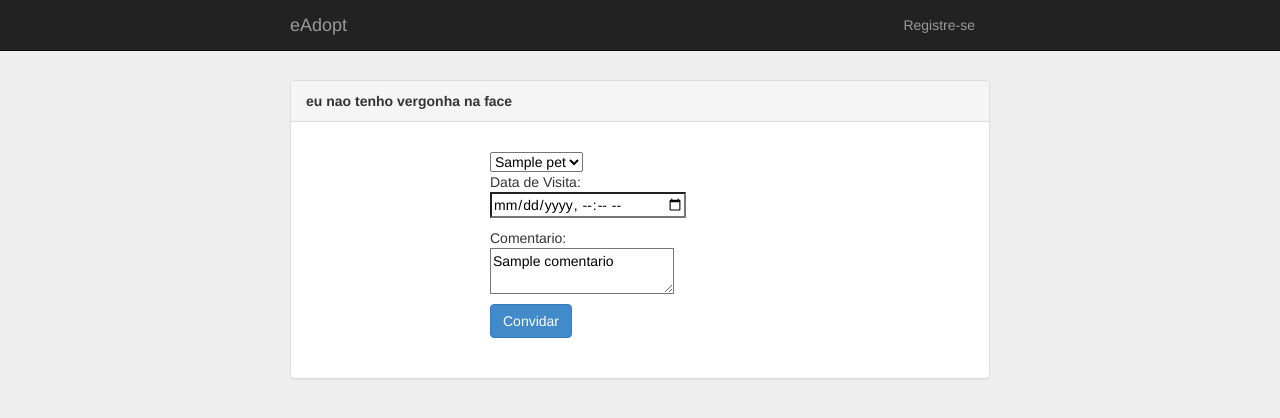
After one commit to EdyKnopfler/mac0439-fase3, a Django app: template eadopt/visitas/templates/visita_criar.html in a window 1280 px wide. The commit adds this page. Shown: the top 418 px of the page. Run offline with Django 3.2, Linux system fonts and the light colour scheme; the template is opened without the code that fills it: most values are stand-ins (such as "Sample title", 1, 10 or a date in 2020); some libraries are stand-ins or nearby versions.

Commit message:
Adicionado Visitas Signed off by: Camila Naomi and Felipe Caetano

```diff
--- a/eadopt/eadopt/urls.py
+++ b/eadopt/eadopt/urls.py
@@ -28,6 +28,7 @@ urlpatterns = [
     path('pets/', include('pets.urls')),
     path('perfil/', include('posts.urls')),
     path('processos/', include('processos_doacao.urls')),
+    path('visita/', include('visitas.urls')),
 ]
 
 urlpatterns += static(settings.MEDIA_URL, document_root=settings.MEDIA_ROOT)
--- a/eadopt/templates/base.html
+++ b/eadopt/templates/base.html
@@ -22,6 +22,9 @@
                {% if 'usuario_id' in request.session %}
                     <li>
                         <a href=" {% url 'pets_index' %} ">Meus Pets</a>
+                    </li>
+                    <li>
+                        <a href=" {% url 'visitas_index' %} ">Visitas</a>
                     </li>
                     <li>
                         <a href=" {% url 'anuncio_index' %} ">Doações</a>
--- a/eadopt/visitas/models.py
+++ b/eadopt/visitas/models.py
@@ -6,5 +6,5 @@ from pets.models import Pet
 class Visita(models.Model):
     visitante = models.ForeignKey(Usuario, on_delete=models.CASCADE)
     pet = models.ForeignKey(Pet, on_delete=models.CASCADE)
-    data_hora = models.DateTimeField(auto_now_add=True)
+    data_hora = models.DateTimeField(auto_now_add=False)
     comentario = models.CharField(max_length=200, null=False, blank=False)
--- /dev/null
+++ b/eadopt/visitas/templates/visita_criar.html
@@ -0,0 +1,15 @@
+{% extends 'base.html' %}
+{% block content %}
+
+ <div class="panel panel-default">
+     <div class="panel-heading"><strong>eu nao tenho vergonha na face</strong></div>
+     <div class="panel-body">
+         <form class="form-signin" action="{% url 'visitas_convidar' %}" method="post">
+             {% csrf_token %}
+             {% include "visita_form.html" %}
+             <p><input type="submit" value="Convidar" class="btn btn-primary"/></p>
+         </form>
+     </div>
+ </div>
+
+{% endblock %}
--- /dev/null
+++ b/eadopt/visitas/templates/visita_form.html
@@ -0,0 +1,21 @@
+{% load l10n %}
+{% csrf_token %}
+
+<select id="select_pet" name="pet">
+{% for pet in pets %}
+   <option value="{{pet.id}}">
+       {{pet.nome}}
+   </option>
+{% endfor %}
+</select>
+
+
+<p>
+Data de Visita: <br>
+<input type="datetime-local" name="data_hora" value="{{visita.data_visita|unlocalize}}">
+</p>
+
+<p>
+Comentario: <br>
+<textarea name="comentario">{{visita.comentario}}</textarea>
+</p>
```
Also changed, not shown: eadopt/visitas/templates/visita_index.html (added, +21 -0 lines), eadopt/visitas/urls.py (added, +10 -0 lines), eadopt/visitas/views.py (+48 -1 lines), eadopt/visitas/migrations/0002_auto_20180627_2029.py (added).
